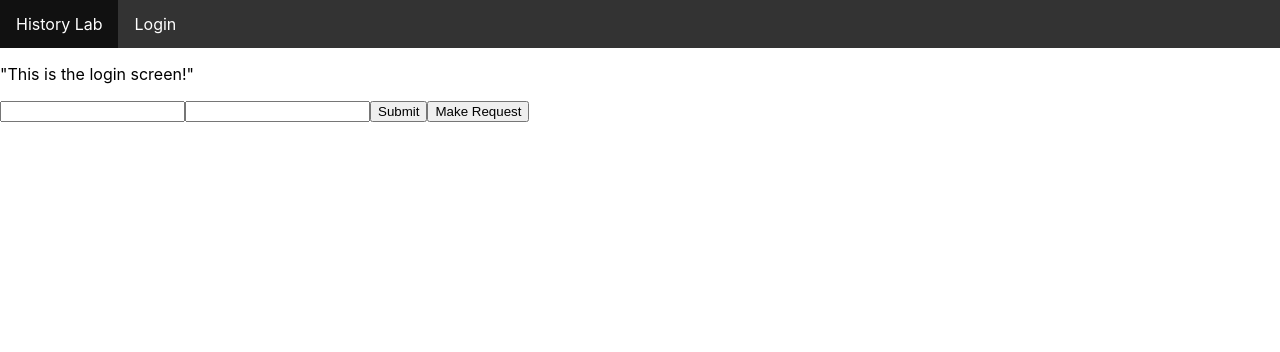
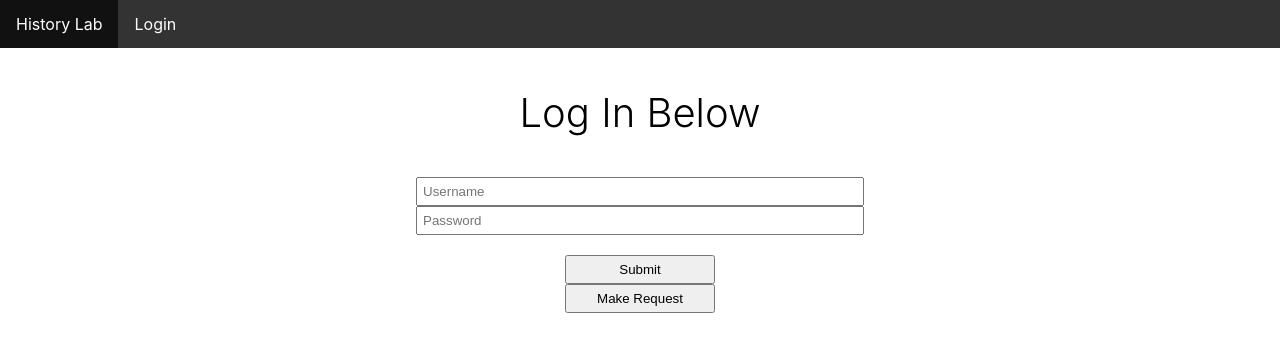
Before and after one commit to CSchink/historylab, a React (Create React App) app: page / in a window 1280 px wide. Shown: the top 352 px of the page. Built offline with nearby package versions, Linux system fonts and the light colour scheme.

Commit message:
new thing

```diff
--- a/src/App.css
+++ b/src/App.css
@@ -1,43 +1,3 @@
-.App {
-  text-align: center;
-}
-
-.App-logo {
-  height: 40vmin;
-  pointer-events: none;
-}
-
-@media (prefers-reduced-motion: no-preference) {
-  .App-logo {
-    animation: App-logo-spin infinite 20s linear;
-  }
-}
-
-.App-header {
-  background-color: #282c34;
-  min-height: 100vh;
-  display: flex;
-  flex-direction: column;
-  align-items: center;
-  justify-content: center;
-  font-size: calc(10px + 2vmin);
-  color: white;
-}
-
-.App-link {
-  color: #61dafb;
-}
-
-@keyframes App-logo-spin {
-  from {
-    transform: rotate(0deg);
-  }
-  to {
-    transform: rotate(360deg);
-  }
-}
-
-
 /* navbar CSS styling */
 
 ul {
@@ -64,3 +24,7 @@ li a {
 li a:hover {
   background-color: #111;
 }
+
+input[type=submit]:hover {
+  background-color: #45a049;
+}
--- a/src/connection.js
+++ b/src/connection.js
@@ -2,19 +2,15 @@ const axios = require('axios');
 
 export async function listEntries(){
 
-return axios.get('http://localhost:3000/listEntries')
+const token = sessionStorage.getItem('token')
+
+return axios.get('http://localhost:3000/listEntries', {
+    headers: {authorization:token}
+})
 
 }
-
 
 // async function deleteEntries(client, userName){
 //     let result = await client.db("sottlab").collection("logindata").deleteOne({ user: userName })
 //     console.log(`${result.deletedCount} document(s) were deleted.`)
 // }
-
-export async function userCheck(username, password){
-
-    let userData = axios.get('http://localhost:3000/userCheck')
-    let results = userData.filter(x => {return x.user})
-    return results;
-}
--- a/src/containers/login.js
+++ b/src/containers/login.js
@@ -1,5 +1,8 @@
 import React, { useState } from 'react';
+import '../App.css';
+import { CircularProgress } from '@material-ui/core';
 const axios = require('axios');
+
 
 // todos: add register button that calls createEntry endpoint and check against mongodb
 
@@ -13,22 +16,63 @@ function Login(props){
 
 
    return (
-    <div><p>"This is the login screen!"</p>
-    <input value={username} name={"username"} onChange={(event) => {
+    <div style={{
+    display: 'flex',
+    flexDirection: 'column',
+    width: '35%',
+    marginLeft: 'auto',
+    marginRight: 'auto'
+      }}>
+    <p style={
+        {
+            fontSize: 40,
+            fontWeight: 300,
+            marginLeft: 'auto',
+            marginRight: 'auto'
+        }
+    }>Log In Below</p>
+    <input style= {{
+        padding: '5px'
+    }}
+    value={username}
+    name={"username"}
+    placeholder="Username"
+    onChange={(event) => {
         console.log(event.target.value)
         console.log(event.target.name)
         setUsername(event.target.value)
     }}>
 
     </input>
-    <input value={password} name={"password"} onChange={(event) => {
+
+    <input
+    style= {{
+        padding: '5px',
+    }}
+    type="password"
+    value={password}
+    name={"password"}
+    placeholder="Password"
+    onChange={(event) => {
         console.log(event.target.value)
         console.log(event.target.name)
         setPassword(event.target.value)
     }}>
 
     </input>
-    <button onClick={async () =>{
+    <br></br>
+    <div style={
+        {
+            display: 'flex',
+            flexDirection: 'column',
+            width: '150px',
+            marginLeft: 'auto',
+            marginRight: 'auto'
+        }
+    }><button
+    type="submit"
+    style= {{padding: '5px'}}
+    onClick={async () =>{
         const result = await axios.default.post("http://localhost:3000/login",
         {username, password})
         console.log(result.data)
@@ -36,7 +80,11 @@ function Login(props){
         const token = sessionStorage.getItem("token")
         console.log(token)
     }}>Submit</button>
-    <button onClick={async () => {
+
+    <button
+    style= {{padding: '5px'}}
+    onClick={async () => {
+        // Question for Brian: how to access the actual token?
        var token = sessionStorage.getItem("token")
        var result = await axios.default.get("http://localhost:3000/", {
            headers: {authorization:token}
@@ -44,6 +92,7 @@ function Login(props){
        console.log(result.status);
     }}>Make Request</button>
     </div>
+    </div>
    );
 }
 
```
